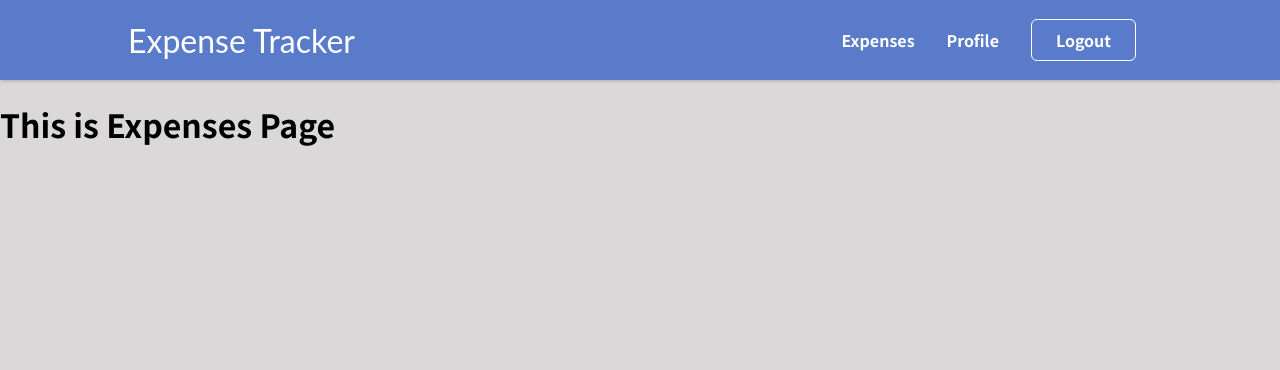
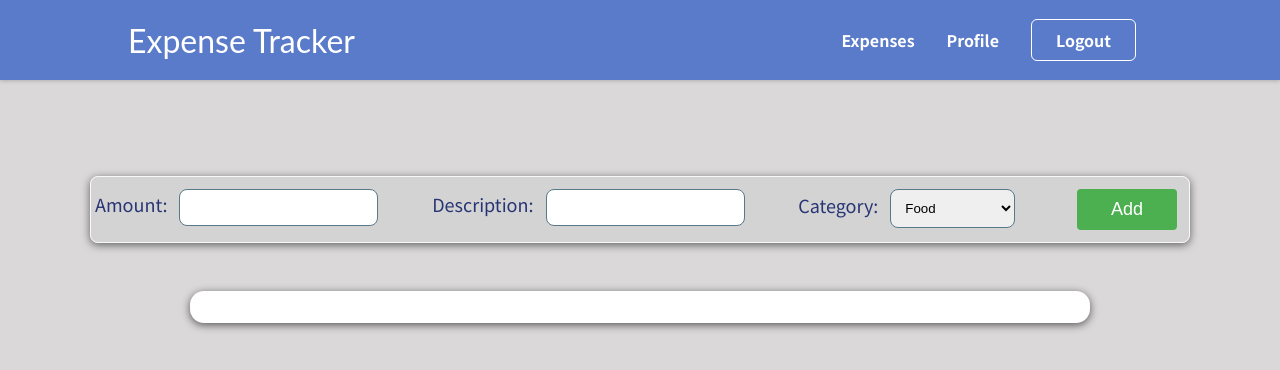
Before and after one commit to Raviteja1652/expense-prep, a React (Create React App) app: page /expenses in a window 1280 px wide. Shown: the top 370 px of the page. Built offline with nearby package versions, Linux system fonts and the light colour scheme; sample sign-in values are in the browser's storage.

Commit message:
Adding Expenses

```diff
--- a/src/Components/Auth/AuthForm.js
+++ b/src/Components/Auth/AuthForm.js
@@ -23,7 +23,8 @@ const AuthForm = () => {
             email: enteredEmail,
             password: enteredPass,
             returnSecureToken: true
-        }
+        };
+        const changedMail = enteredEmail.replace('@', '').replace('.', '').replace('.', '')
 
         setIsLoading(true)
         let url = ''
@@ -36,8 +37,8 @@ const AuthForm = () => {
         try {
             const response = await axios.post(url, userCred)
             const data = await response.data
-            console.log(data)
-            ctx.onLogin(data.idToken)
+            // console.log(data)
+            ctx.onLogin(data.idToken, changedMail)
         } catch (error) {
             alert(error)
             console.log(error)
--- /dev/null
+++ b/src/Components/Expenses/ExpenseItem.css
@@ -0,0 +1,122 @@
+.expense-list{
+    list-style: none;
+    padding: 0;
+    max-width: 900px;
+    margin: 20px auto;
+}
+
+.expense-list ul{
+    list-style: none;
+    padding: 0;
+    margin: 0;
+}
+
+.expense-item {
+    display: flex;
+    flex-wrap: wrap;
+    justify-content: space-between;
+    align-items: center;
+    padding: 10px;
+    border: 1px solid #ddd;
+    margin-bottom: 8px;
+    background-color: #fff;
+    border-radius: 4px;
+    box-shadow: 0 2px 4px rgba(0, 0, 0, 0.1);
+}
+/*
+.expense-amount {
+    color: #9e443e;
+}
+.expense-des {
+    position: absolute;
+    left: 20%;
+    font-size: larger;
+    color: #88170f;
+    font-family: Arial, Helvetica, sans-serif;
+}
+.expense-catg {
+    position: absolute;
+    left: 40%;
+    font-size: larger;
+    color: #88170f;
+    font-family: Arial, Helvetica, sans-serif;
+}
+
+.expense-item-button {
+    background-color: #f44336;
+    color: #fff;
+    border: none;
+    padding: 8px;
+    margin-left: 8px;
+    border-radius: 4px;
+    cursor: pointer;
+}
+
+.expense-item-button-edit {
+    position: absolute;
+    right: 10%;
+    width: 57px;
+    background-color: #923829;
+    color: #fff;
+    border: none;
+    padding: 8px;
+    margin-left: 8px;
+    border-radius: 4px;
+    cursor: pointer;
+}
+
+.expense-item:hover {
+    box-shadow: 0 4px 8px rgba(0, 0, 0, 0.1);
+}
+
+.expense-actions {
+
+} */
+
+
+.expense-amount,
+.expense-desc,
+.expense-catg {
+    margin: 0 10px;
+    font-size: 1.25rem;
+}
+
+.expense-amount {
+    color: #9e443e;
+    font-weight: bold;
+}
+
+.expense-desc,
+.expense-catg {
+    /* font-size: large; */
+    color: #88170f;
+    font-family: Arial, Helvetica, sans-serif;
+}
+
+.expense-actions {
+    display: flex;
+    gap: 8px;
+}
+
+.expense-item-button,
+.expense-item-button-edit {
+    background-color: #f44336;
+    color: #fff;
+    border: none;
+    padding: 8px;
+    border-radius: 4px;
+    cursor: pointer;
+}
+
+.expense-item-button:hover,
+.expense-item-button-edit:hover {
+    background-color: rgb(222, 17, 17);
+}
+/*
+.expense-item-button-edit {
+    background-color: #923829;
+} */
+
+.expense-item:hover {
+    box-shadow: 0 4px 8px rgba(0, 0, 0, 0.1);
+}
--- /dev/null
+++ b/src/Components/Expenses/ExpenseItem.js
@@ -0,0 +1,34 @@
+import React, { useContext } from 'react'
+import Card from '../UI/Card';
+import './ExpenseItem.css'
+import AuthContext from '../../Store/AuthContext';
+
+const ExpenseItem = () => {
+    const ctx = useContext(AuthContext);
+
+    const listOfExpenses = ctx.expenses.map(expense => (
+        <li className='expense-item'>
+
+            <div className='expense-amount'>{expense.amount}</div>
+            <div className='expense-desc'>{expense.description}</div>
+            <div className='expense-catg'>{'  '}{expense.category}</div>
+            <div className='expense-actions'>
+                <button className='expense-item-button-edit'>Edit</button>
+                <button className='expense-item-button'>Delete</button>
+            </div>
+
+        </li>
+    ))
+
+  return (
+    <section className='expense-list'>
+        <Card>
+            <ul>
+                {listOfExpenses}
+            </ul>
+        </Card>
+    </section>
+  )
+}
+
+export default ExpenseItem;
--- /dev/null
+++ b/src/Components/Expenses/Expenses.css
@@ -0,0 +1,43 @@
+.expenses-form {
+    display: flex;
+    flex-wrap: wrap;
+    justify-content: space-between;
+    max-width: 1100px;
+    margin: 20px auto;
+    margin-top: 6rem;
+    border: 1px solid #faf7f7;
+    border-radius: 8px;
+    background-color: #c4c4c450;
+    box-shadow: 0 2px 8px rgba(0, 0, 0, 0.564);
+    padding: 4px;
+}
+
+.expenses-form input,
+.expenses-form select {
+    flex: 1;
+    margin: 8px;
+    padding: 10px;
+    border: 1px solid #587988;
+    border-radius: 8px;
+    box-sizing: border-box;
+}
+
+.expenses-form label {
+    color: rgb(39, 53, 116);
+    font-size: large;
+}
+.expenses-button {
+    flex: 0 0 100px;
+    margin: 8px;
+    padding: 10px;
+    background-color: #4caf50;
+    color: #fff;
+    border: none;
+    border-radius: 4px;
+    cursor: pointer;
+    font-size: large;
+}
+
+.expenses-button:hover {
+    background-color: #057509;
+}
--- a/src/Components/Expenses/Expenses.js
+++ b/src/Components/Expenses/Expenses.js
@@ -1,11 +1,56 @@
-import React from 'react'
+import React, { useContext, useRef } from 'react';
+import './Expenses.css';
+import ExpenseItem from './ExpenseItem';
+import AuthContext from '../../Store/AuthContext';
 
 const Expenses = () => {
-  return (
-    <div>
-        <h1>This is Expenses Page</h1>
-    </div>
-  )
+    const amountRef = useRef()
+    const descRef = useRef()
+    const ctgrRef = useRef()
+    const ctx = useContext(AuthContext)
+
+    const submitHandler = e => {
+        e.preventDefault()
+
+        const enteredData = {
+            amount: amountRef.current.value,
+            description: descRef.current.value,
+            category: ctgrRef.current.value
+        }
+
+        ctx.onSubmitExpense(enteredData)
+
+        amountRef.current.value = ''
+        descRef.current.value = ''
+    }
+
+    return (
+        <div>
+            <form className='expenses-form' onSubmit={submitHandler}>
+                <div>
+                    <label>Amount: </label>
+                    <input type='number' ref={amountRef}></input>
+                </div>
+                <div>
+                    <label>Description: </label>
+                    <input type='text' ref={descRef}></input>
+                </div>
+                <div>
+                    <label htmlFor='category'>Category: </label>
+                    <select id='category' ref={ctgrRef}>
+                        <option value='Food'>Food</option>
+                        <option value='Grocery'>Grocery</option>
+                        <option value='Entertainment'>Entertainment</option>
+                        <option value='Petrol'>Petrol</option>
+                    </select>
+                </div>
+                <button className='expenses-button'>Add</button>
+            </form>
+            <div>
+                <ExpenseItem />
+            </div>
+        </div>
+    )
 }
 
 export default Expenses;
--- /dev/null
+++ b/src/Components/UI/Card.css
@@ -0,0 +1,9 @@
+.card {
+    padding: 1rem;
+    box-shadow: 0 2px 8px rgba(0, 0, 0, 0.607);
+    border-radius: 14px;
+    background-color: white;
+    max-width: 1000px;
+    margin: auto;
+    margin-top: 3rem;
+}
--- /dev/null
+++ b/src/Components/UI/Card.js
@@ -0,0 +1,10 @@
+import React from 'react';
+import './Card.css';
+
+const Card = (props) => {
+  return (
+    <div className='card'>{props.children}</div>
+  )
+}
+
+export default Card;
--- a/src/Store/AuthProvider.js
+++ b/src/Store/AuthProvider.js
@@ -1,24 +1,62 @@
 import React, { useState } from "react";
 import AuthContext from "./AuthContext";
+import axios from "axios";
+
+const formatMail = (email) => {
+    const formatted = email
+    return formatted
+};
 
 const AuthProvider = props => {
     const initialToken = localStorage.getItem('token')
     const [token, setToken] = useState(initialToken)
+    const [mailId, setMailId] = useState('')
+    const [expensesData, setExpensesData] = useState([])
 
-    const loginHandler = token => {
+    const loginHandler = (token, changedMail) => {
         setToken(token)
         localStorage.setItem('token', token)
+        const formatted = formatMail(changedMail)
+        setMailId(prev => {
+            return formatted
+        })
+        localStorage.setItem('mailId', changedMail)
     };
 
     const logoutHandler = () => {
         setToken(null)
         localStorage.removeItem('token')
+    };
+
+    const submitExpenseHandler = async (enteredData) => {
+        try {
+            const res = await axios.post(`https://api-calls-prep-default-rtdb.firebaseio.com/_${mailId}_expenses.json`, enteredData)
+            const data = await res.data
+            console.log(data)
+        } catch (error) {
+            console.log(error)
+        }
+
+        try {
+            const res = await axios.get(`https://api-calls-prep-default-rtdb.firebaseio.com/_${mailId}_expenses.json`)
+            const data = await res.data
+            let reqData = []
+            for (let key in data) {
+                reqData.push({...data[key], id: key})
+            }
+            setExpensesData(reqData)
+            console.log(data)
+        } catch (error) {
+            console.log(error)
+        }
     }
 
     const contextValue = {
         token: token,
+        expenses: expensesData,
         onLogin: loginHandler,
-        onLogout: logoutHandler
+        onLogout: logoutHandler,
+        onSubmitExpense: submitExpenseHandler,
     }
 
     return (
```
